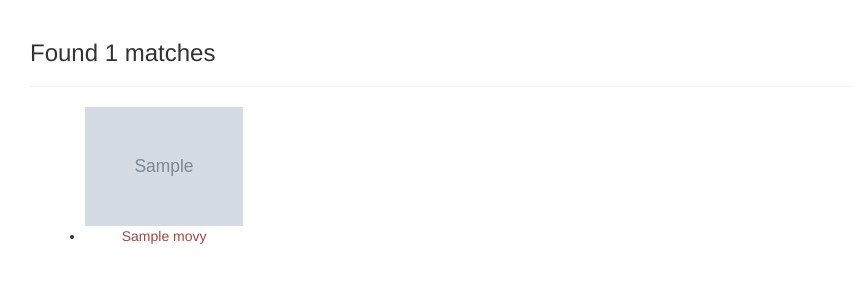
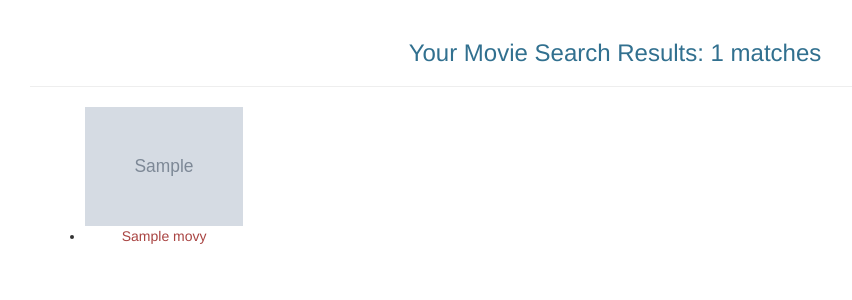
Before and after one commit to Reuben-Kipkemboi/Movie-Watchlist, a Flask app: template app/templates/search.html in a window 1280 px wide. Shown: the part 52-352 px from the top of the page, without its empty margins (25-877 px from the left). Run offline with Flask 2, Linux system fonts and the light colour scheme; the template is opened without the code that fills it: most values are stand-ins (such as "Sample title", 1, 10 or a date in 2020); grey boxes marked "Sample" are stand-in pictures; parts of the project's set-up code (start-up, migrations or seed data) failed here and were passed over; some libraries are stand-ins or nearby versions.

Commit message:
ft:search input - optimizes search results

```diff
--- a/app/templates/search.html
+++ b/app/templates/search.html
@@ -6,7 +6,7 @@
 
         <div class="row">
 
-            <h3> Found {{ movies| count }} matches </h3>
+            <h3 class="text-center text-info"> Your Movie Search Results: {{ movies| count }} matches</h3>
             <hr>
             <ul>
                 {{ macro.displayMovieList(movies)}}
```
Also changed, not shown: app/views.py (+8 -9 lines).
